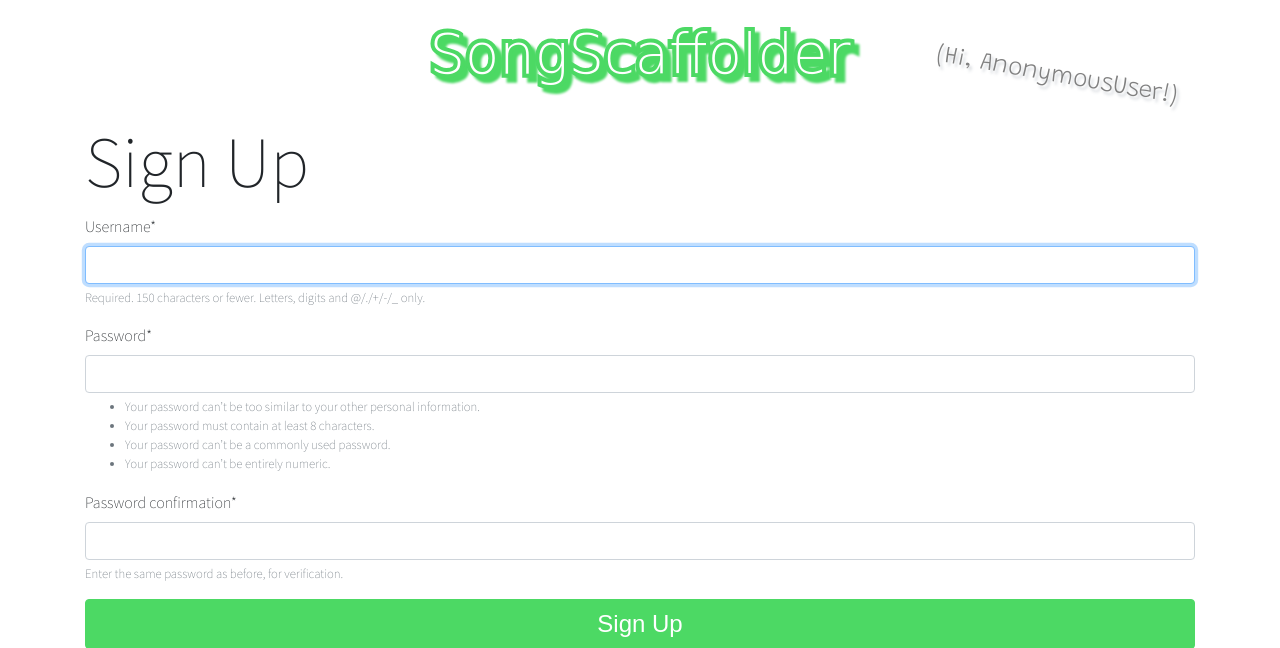
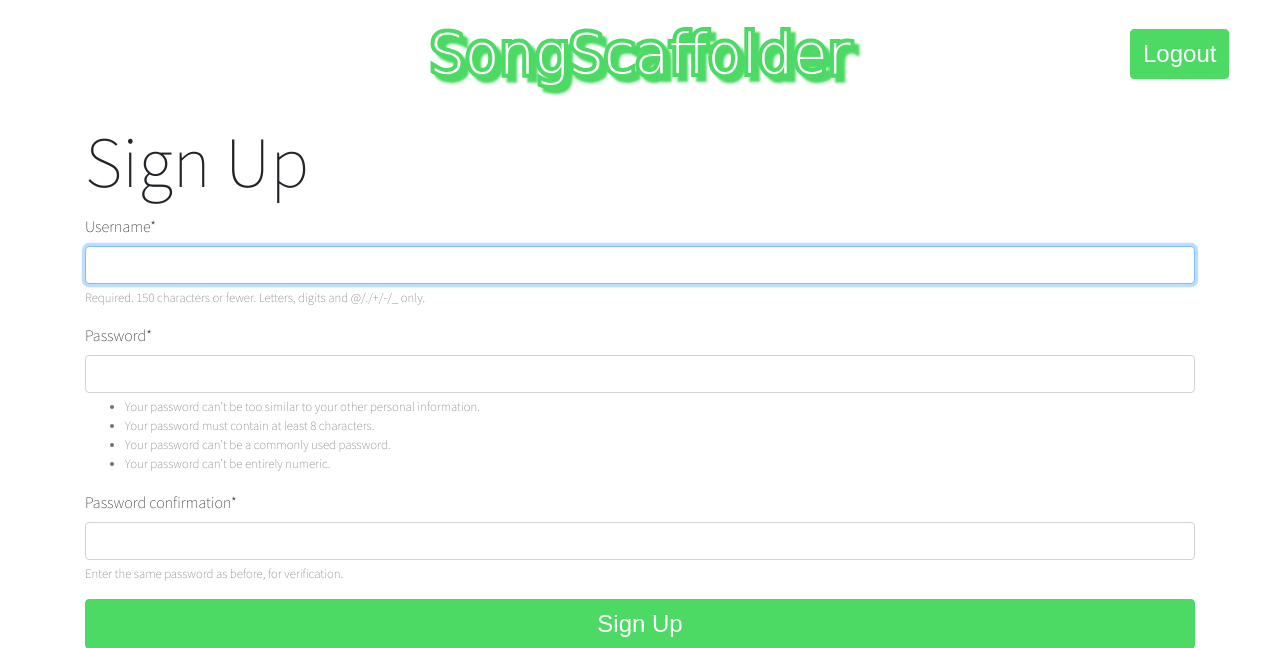
Before and after one commit to jonofoz/songscaffolder, a Django app: page /signup/ in a window 1280 px wide. Shown: the top 648 px of the page. Run offline with Django 3.2, Linux system fonts and the light colour scheme; some libraries are stand-ins or nearby versions; some web fonts are replaced.

Commit message:
#004 Add simple logout button to header

```diff
--- a/pages/urls.py
+++ b/pages/urls.py
@@ -7,6 +7,7 @@ app_name = "pages"
 urlpatterns = [
     path("", views.index, name="index"),
     path("login/", views.user_login, name="login"),
+    path("logout/", views.user_logout, name="logout"),
     path("signup/", views.user_signup, name="signup"),
     path("make-scaffold/", views.make_scaffold, name="make-scaffold"),
 ]
--- a/templates/partials/_header.html
+++ b/templates/partials/_header.html
@@ -5,8 +5,24 @@
         <div class="row">
             <div class="col-3"></div>
             <div class="col-6"><a href="{% url 'pages:index' %}" class="logo-link"><h1 class="display-4 logo">SongScaffolder</h1></a></div>
-            <div class="col-3 container d-flex align-items-end hello-user">(Hi, {{ user }}!)</div>
+            <div class="col-2 container d-flex align-items-end hello-user">{% if user.is_authenticated %} (Hi, {{ user.username }}!) {% endif %}</div>
+            <div class="col-1 container d-flex align-items-end">
+                <form action="{% url 'pages:logout' %}" method="post">
+                    <div class="form-group">
+                        {% csrf_token %}
+                        <button type="submit" class="btn btn-primary btn-green">Logout</button>
+                    </div>
+                  </form>
+                <!-- <a href="{% url 'pages:logout' %}" type="button" class="btn btn-primary btn-green">Logout</a> -->
+            </div>
         </div>
     </div>
 </div>
 <br>
+
+<html>
+<head>
+<title>Posts</title>
+</head>
+
+<body>
```
